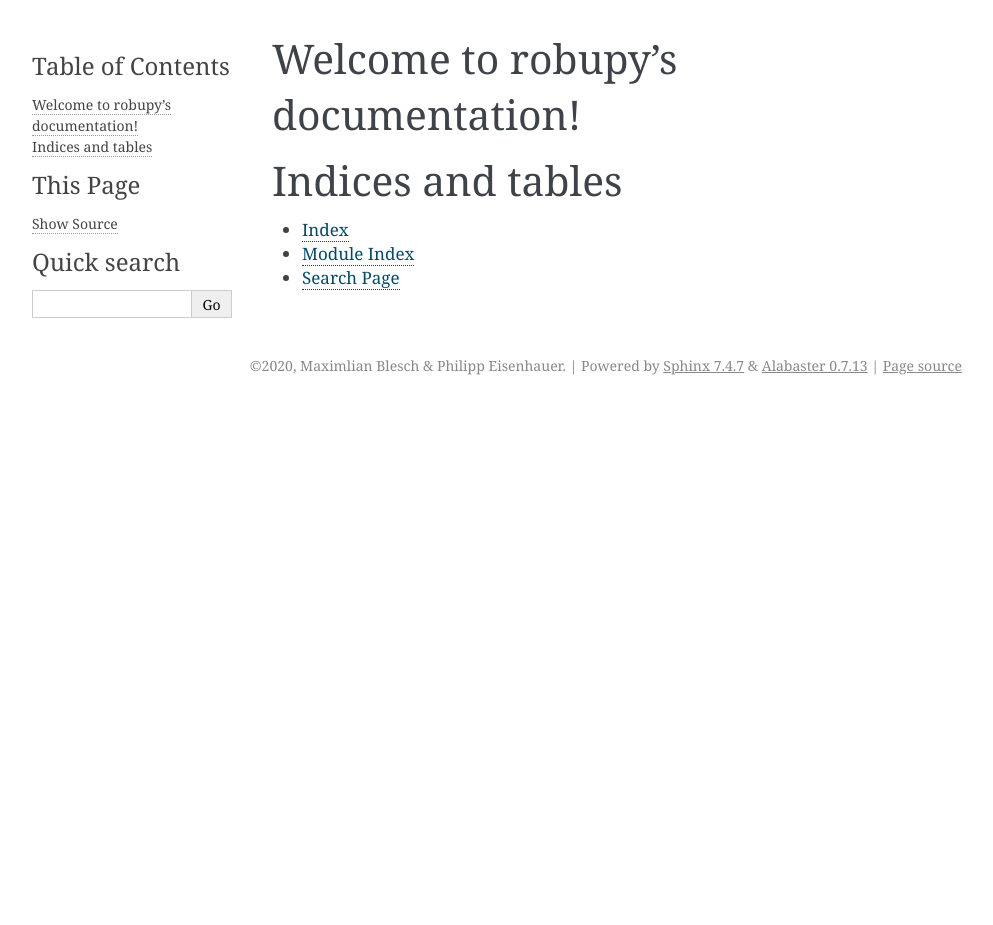
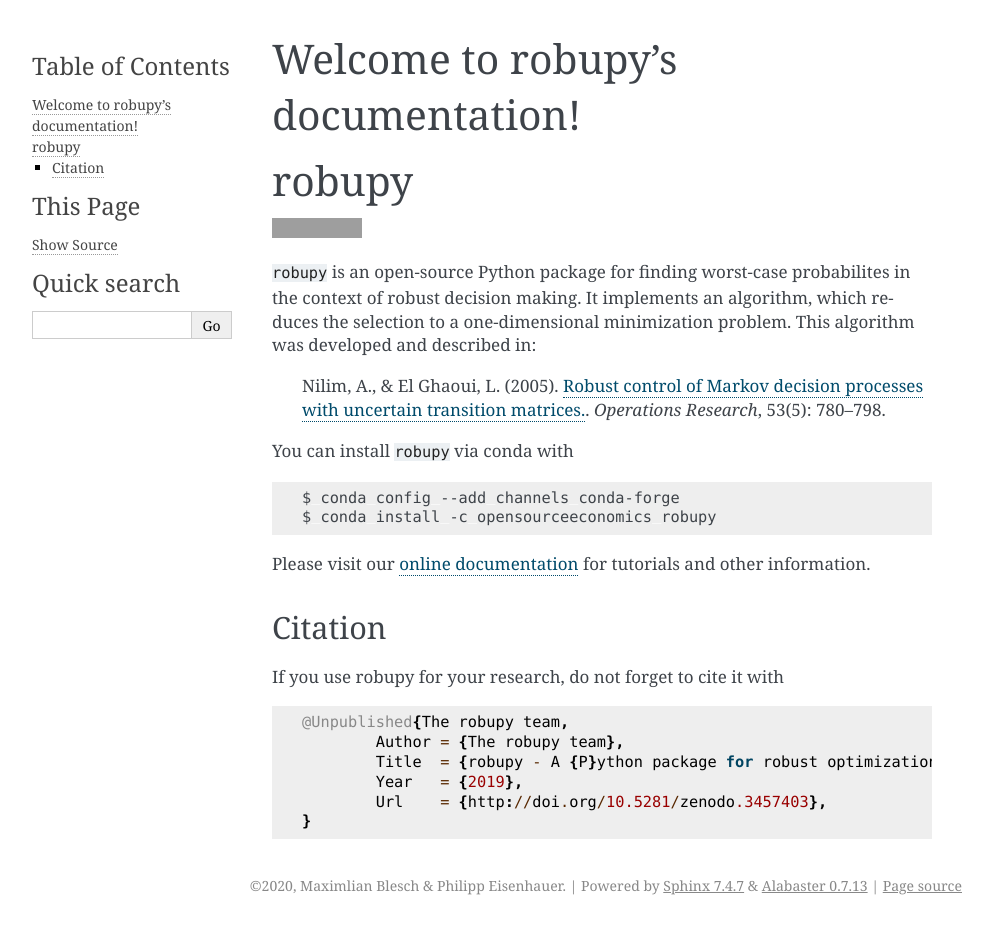
Before and after one commit to OpenSourceEconomics/robupy, a Sphinx documentation site: the page built from docs/source/index.rst, in a window 1280 px wide. Shown: the whole page, without its empty margins (148-1141 px from the left). Built offline with Sphinx 7.4.7, drawn with Linux system fonts in a browser that asks for light colours; before the commit the page ends 900 px from its top, so only the background shows below that; grey boxes are pictures that could not be loaded.

Commit message:
Added preceommit hooks. Added Readme to docu.

```diff
--- a/README.rst
+++ b/README.rst
@@ -4,14 +4,14 @@
 .. image:: https://zenodo.org/badge/156177030.svg
     :target: https://zenodo.org/badge/latestdoi/156177030
 
-``robupy``  is an open-source Python package for finding worst-case probabilites in the context of robust decision making.
-It implements an algorithm, which reduces the selection to a one-dimensional minimization problem. This algorithm was developed
-and described in:
+``robupy``  is an open-source Python package for finding worst-case probabilites in
+the context of robust decision making. It implements an algorithm, which reduces the
+selection to a one-dimensional minimization problem. This algorithm was developed and
+described in:
 
-    Keane, M. P. and  Wolpin, K. I. (1994). `The Solution and Estimation of Discrete
-    Choice Dynamic Programming Models by Simulation and Interpolation: Monte Carlo
-    Evidence <https://doi.org/10.2307/2109768>`_. *The Review of Economics and
-    Statistics*, 76(4): 648-672.
+    Nilim, A., \& El Ghaoui, L. (2005). `Robust control of Markov decision processes
+    with uncertain transition matrices. <https://doi.org/10.2307/2109768>`_.
+    *Operations Research*, 53(5):  780–798.
 
 You can install ``robupy`` via conda with
 
@@ -20,7 +20,7 @@
     $ conda config --add channels conda-forge
     $ conda install -c opensourceeconomics robupy
 
-Please visit our `online documentation <https://respy.readthedocs.io/en/latest/>`_ for
+Please visit our `online documentation <https://robupy.readthedocs.io/en/latest/>`_ for
 tutorials and other information.
 
 
--- a/docs/source/index.rst
+++ b/docs/source/index.rst
@@ -5,16 +5,4 @@
 
 Welcome to robupy's documentation!
 ==================================
-
-.. toctree::
-   :maxdepth: 2
-   :caption: Contents:
-
-
-
-Indices and tables
-==================
-
-* :ref:`genindex`
-* :ref:`modindex`
-* :ref:`search`
+.. include:: ../../README.rst
```
Also changed, not shown: .pre-commit-config.yaml (added), 10 other files.
